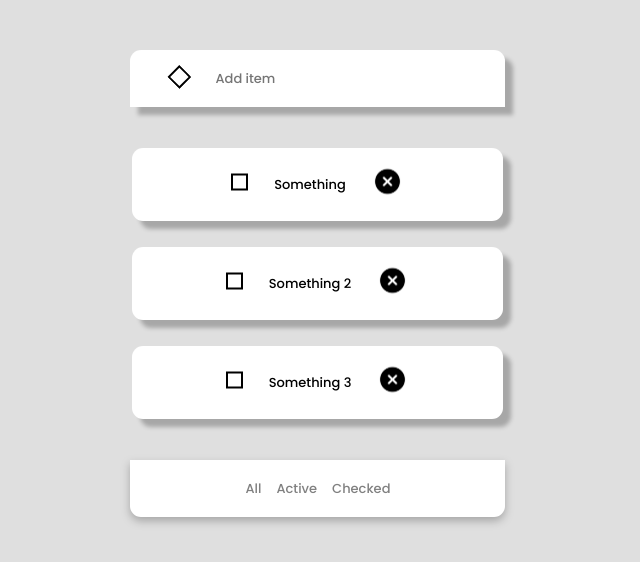
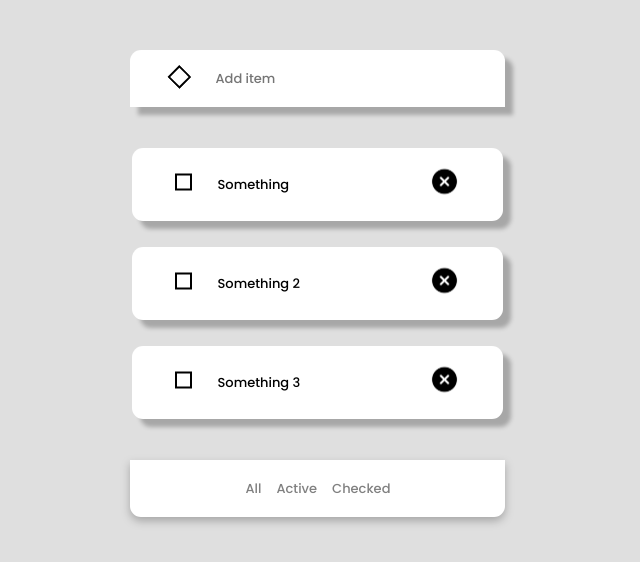
Before and after one commit to MasMits/Todo-app, a React (Create React App) app: page / in a window 1280 px wide. Shown: the top 562 px of the page, without its empty margins (323-963 px from the left). Built offline with nearby package versions, Linux system fonts and the light colour scheme.

Commit message:
style [TodoItem.css]: color edit, fixed width

```diff
--- a/src/components/TodoItem.jsx
+++ b/src/components/TodoItem.jsx
@@ -18,8 +18,8 @@ const TodoItem = ({todoItem,  deleteItem, change, changeEditingMode, setItemTitl
                 <DeleteButton id={todoItem.id} deleteItem={deleteItem} />
             </div>
                 :
-                <div className="TodoItem" onDoubleClick={() => changeEditingMode(todoItem.id)}>
-                    <input className='input'
+                <div className="TodoItem input_todoitem" onDoubleClick={() => changeEditingMode(todoItem.id)}>
+                    <input className="input"
                            type={'text'}
                            onChange = {e => setTitle(e.target.value)}
                            value={title}
--- a/src/styles/TodoItem.css
+++ b/src/styles/TodoItem.css
@@ -8,10 +8,28 @@
     gap: 26px;
 
     width: 371px;
-    min-height: 40px;
+    min-height: 57px;
 
     background: #ffffff;
     box-shadow: 8px 8px 4px rgba(0, 0, 0, 0.25);
     border-radius: 11px;
     color: #000000;
 }
+.input_todoitem{
+    background: #9EEBDA;
+    display: flex;
+    flex-direction: row;
+    justify-content: center;
+    align-items: center;
+    padding: 16px 43px;
+    gap: 26px;
+
+    width: 371px;
+    height: 72.6px;
+    box-shadow: 8px 8px 4px rgba(0, 0, 0, 0.25);
+    border-radius: 11px;
+}
+.title{
+    width: 190px;
+    word-wrap: break-word;
+}
```
